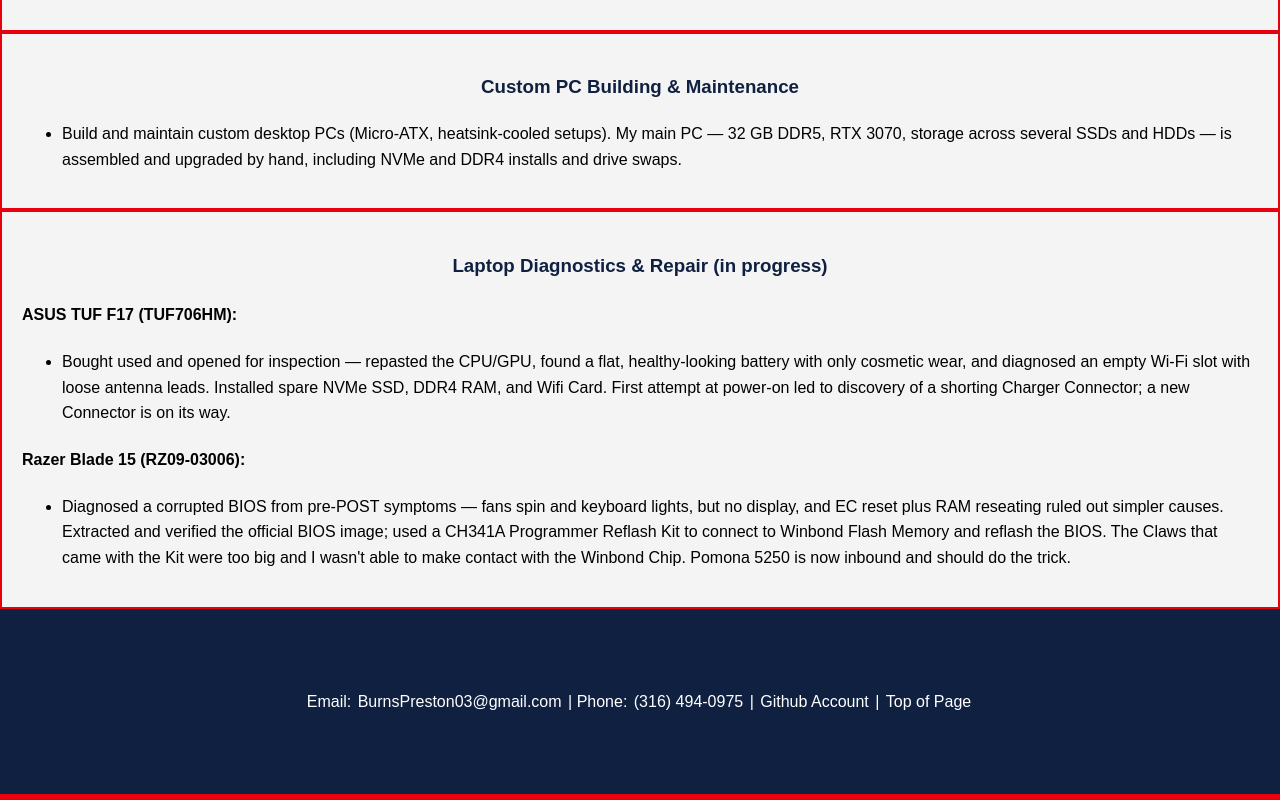
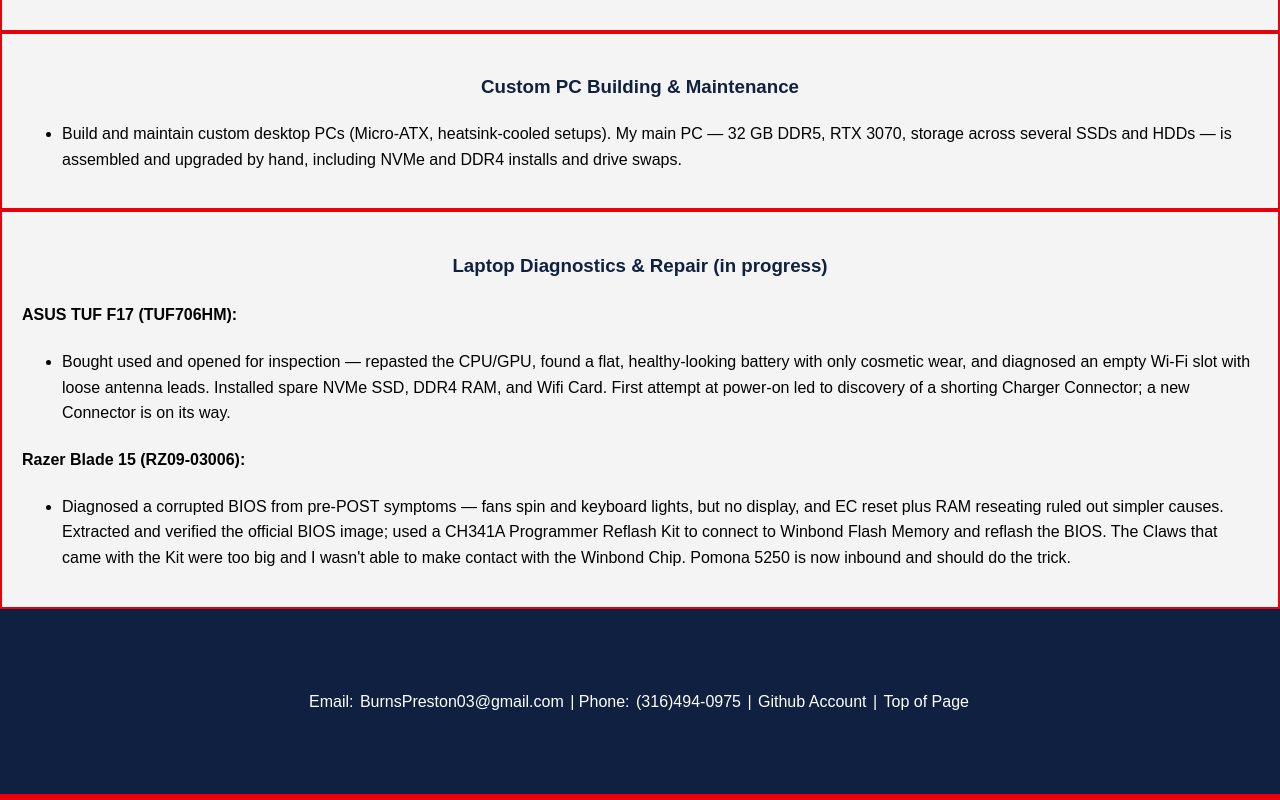
Before and after one commit to SquirmyMender77/portfolio_website, a plain HTML site: page index.html in a window 1280 px wide. Shown: the part 2617-3417 px from the top of the page. Drawn offline with Linux system fonts and the light colour scheme.

Commit message:
Fix phone number formatting in footer

```diff
--- a/index.html
+++ b/index.html
@@ -288,7 +288,7 @@
     <div class="bottom">
       <nav class="bottom_nav">
         <p id="contact">
-          Email: <a href="mailto:BurnsPreston03@gmail.com">BurnsPreston03@gmail.com</a> | Phone: <a href="tel:+13164940975" class="mobile-link"><span class="mobile-number">(316) 494-0975</span></a> |
+          Email: <a href="mailto:BurnsPreston03@gmail.com">BurnsPreston03@gmail.com</a> | Phone: <a href="tel:+13164940975">(316)494-0975</a> |
           <a class="bottom-nav-link" href="https://github.com/SquirmyMender77">Github Account</a>
           | <a class="bottom-nav-link" href="#top">Top of Page</a>
         </p>
```
